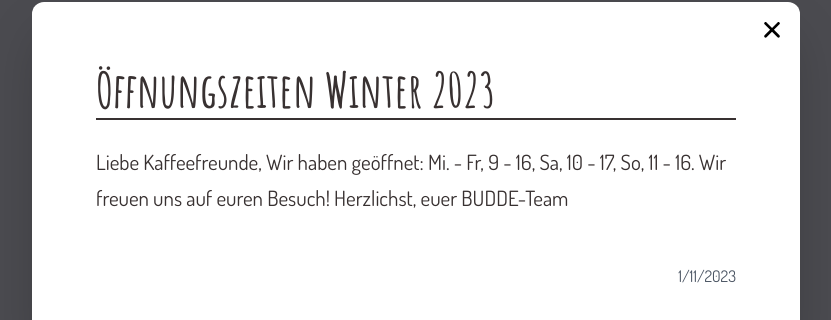
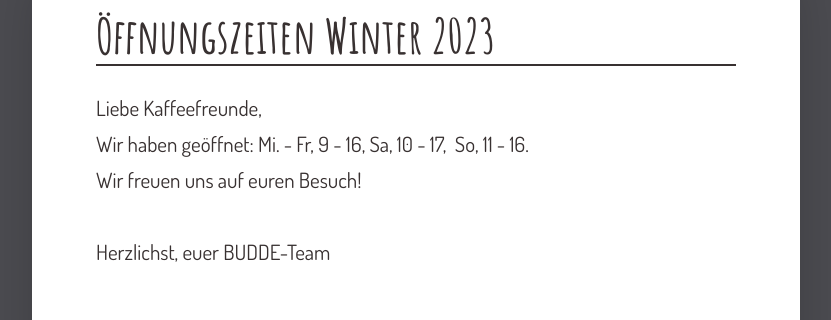
Before and after one commit to kei0528/buddekaffee-2022, a Next.js app: page /login in a window 1280 px wide. Shown: the part 223-543 px from the top of the page, without its empty margins (224-1055 px from the left). Built offline with nearby package versions, Linux system fonts and the light colour scheme; what tailwindcss-writing-mode would draw is missing.

Commit message:
fix news styling, news content update

```diff
--- a/public/siteData/news.json
+++ b/public/siteData/news.json
@@ -1 +1 @@
-{"title":"Öffnungszeiten Winter 2023","lastEdit":1673476749790,"description":"Liebe Kaffeefreunde,\nWir haben geöffnet: Mi. - Fr, 9 - 16, Sa, 10 - 17,  So, 11 - 16.\n\nWir freuen uns auf euren Besuch!\n\nHerzlichst, euer BUDDE-Team\n"}
+{"title":"Öffnungszeiten Winter 2023","lastEdit":1673477146227,"description":"Liebe Kaffeefreunde,\nWir haben geöffnet: Mi. - Fr, 9 - 16, Sa, 10 - 17,  So, 11 - 16.\nWir freuen uns auf euren Besuch!\n\nHerzlichst, euer BUDDE-Team\n"}
--- a/src/components/triggers/NewsModal/NewsModal.module.scss
+++ b/src/components/triggers/NewsModal/NewsModal.module.scss
@@ -8,6 +8,7 @@
 
   &_contents {
     @apply text-text-black text-lg lg:text-[21px] lg:leading-9;
+    white-space: break-spaces;
   }
 }
 
```
